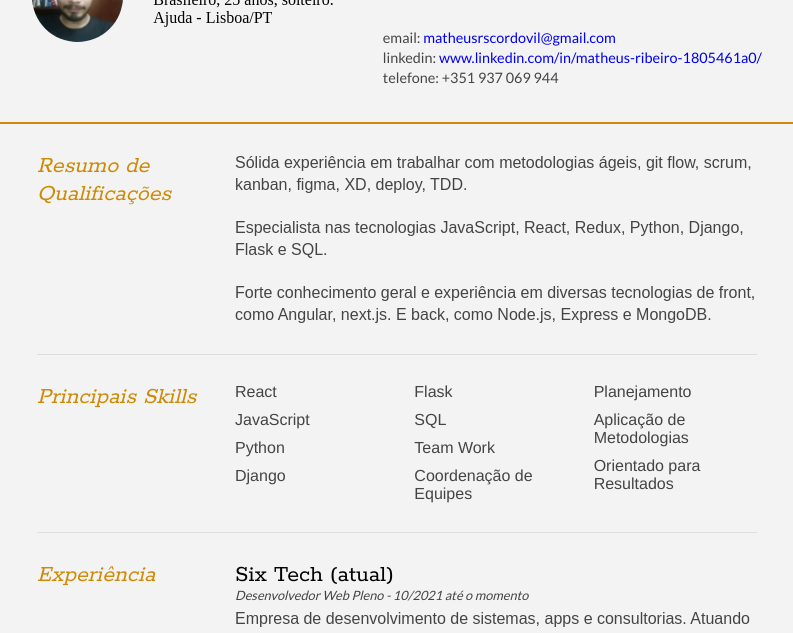
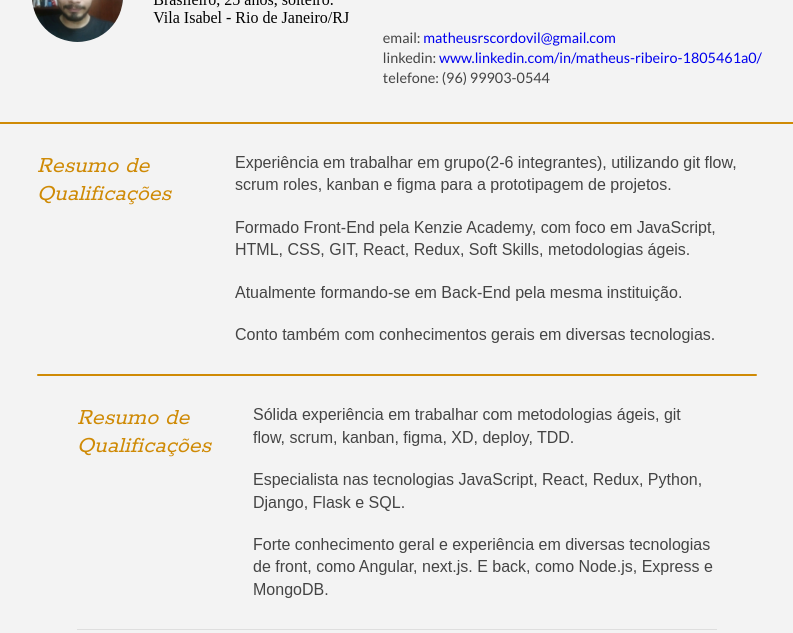
Before and after one commit to trotou/cv, a plain HTML site: page index.html in a window 1280 px wide. Shown: the part 104-737 px from the top of the page, without its empty margins (243-1036 px from the left). Drawn offline with Linux system fonts and the light colour scheme.

Commit message:
Update index.html

```diff
--- a/index.html
+++ b/index.html
@@ -4,10 +4,7 @@
     <title>Curriculum Vitae</title>
 
     <meta name="viewport" content="width=device-width" />
-    <meta
-      name="description"
-      content="The Curriculum Vitae of Matheus Ribeiro."
-    />
+    <meta name="description" content="The Curriculum Vitae of Joe Bloggs." />
     <meta charset="UTF-8" />
 
     <link type="text/css" rel="stylesheet" href="style.css" />
@@ -31,14 +28,14 @@
         <div id="name">
           <h1>Matheus Ribeiro</h1>
           <h4>Brasileiro, 25 anos, solteiro.</h4>
-          <h3>Ajuda - Lisboa/PT</h3>
+          <h3>Vila Isabel - Rio de Janeiro/RJ</h3>
         </div>
 
         <div id="contactDetails">
           <ul>
             <li>
               email:
-              <a href="mailto:matheusrscordovil@gmail.com" target="_blank"
+              <a href="mailto:matheusrscordovil@outlook.com" target="_blank"
                 >matheusrscordovil@gmail.com</a
               >
             </li>
@@ -48,11 +45,38 @@
                 >www.linkedin.com/in/matheus-ribeiro-1805461a0/</a
               >
             </li>
-            <li>telefone: +351 937 069 944</li>
+            <li>telefone: (96) 99903-0544</li>
           </ul>
         </div>
         <div class="clear"></div>
       </div>
+      <hr id="hrorange" />
+      <div id="mainArea">
+        <section>
+          <article>
+            <div class="sectionTitle">
+              <h1>Resumo de Qualificações</h1>
+            </div>
+
+            <div class="sectionContent">
+              <p>
+                Experiência em trabalhar em grupo(2-6 integrantes), utilizando
+                git flow, scrum roles, kanban e figma para a prototipagem de
+                projetos.
+              </p>
+              <p>
+                Formado Front-End pela Kenzie Academy, com foco em JavaScript,
+                HTML, CSS, GIT, React, Redux, Soft Skills, metodologias ágeis.
+              </p>
+              <p>Atualmente formando-se em Back-End pela mesma instituição.</p>
+              <p>
+                Conto também com conhecimentos gerais em diversas tecnologias.
+              </p>
+            </div>
+          </article>
+          <div class="clear"></div>
+        </section>
+
 		<hr id="hrorange" />
 		<div id="mainArea">
 		  <section>
```
Lines whose indentation alone changed are shown as unchanged.
